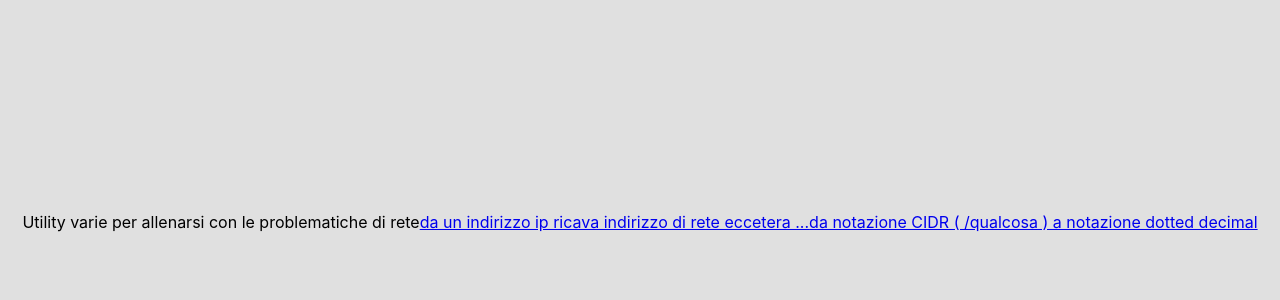
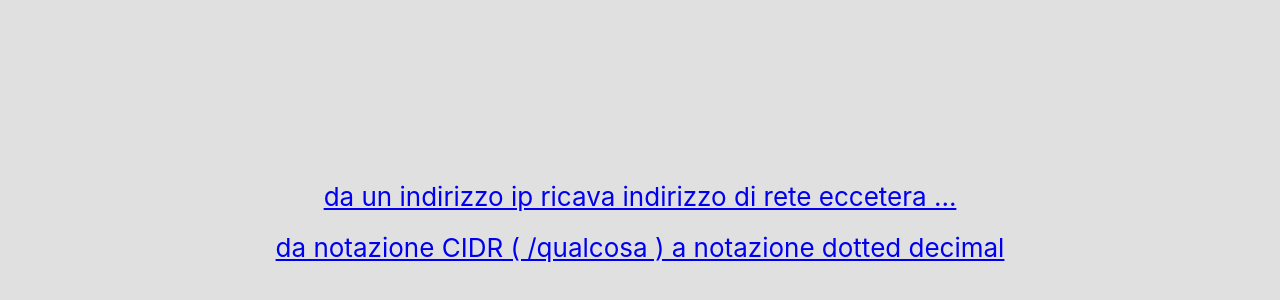
Before and after one commit to sabatinipaolo/nettraining, a website built with Vite: page index.html in a window 1280 px wide. Shown: the part 178-478 px from the top of the page. Built offline with nearby package versions, Linux system fonts and the light colour scheme.

Commit message:
aggiunto pochissimo stile...

```diff
--- a/index.html
+++ b/index.html
@@ -9,17 +9,17 @@
   </head>
 
   <body>
-    Utility varie per allenarsi con le problematiche di rete
-    <br />
 
-    <a href="singlenet/index.html">
+    <div clas=""layout">
+    <a class="label info" href="singlenet/index.html">
       da un indirizzo ip ricava indirizzo di rete eccetera ...</a
     >
 
     <br />
 
-    <a href="cidr2netmask/index.html">
+    <a class="label info" href="cidr2netmask/index.html">
       da notazione CIDR ( /qualcosa ) a notazione dotted decimal</a
     >
+  </div>
   </body>
 </html>
```
